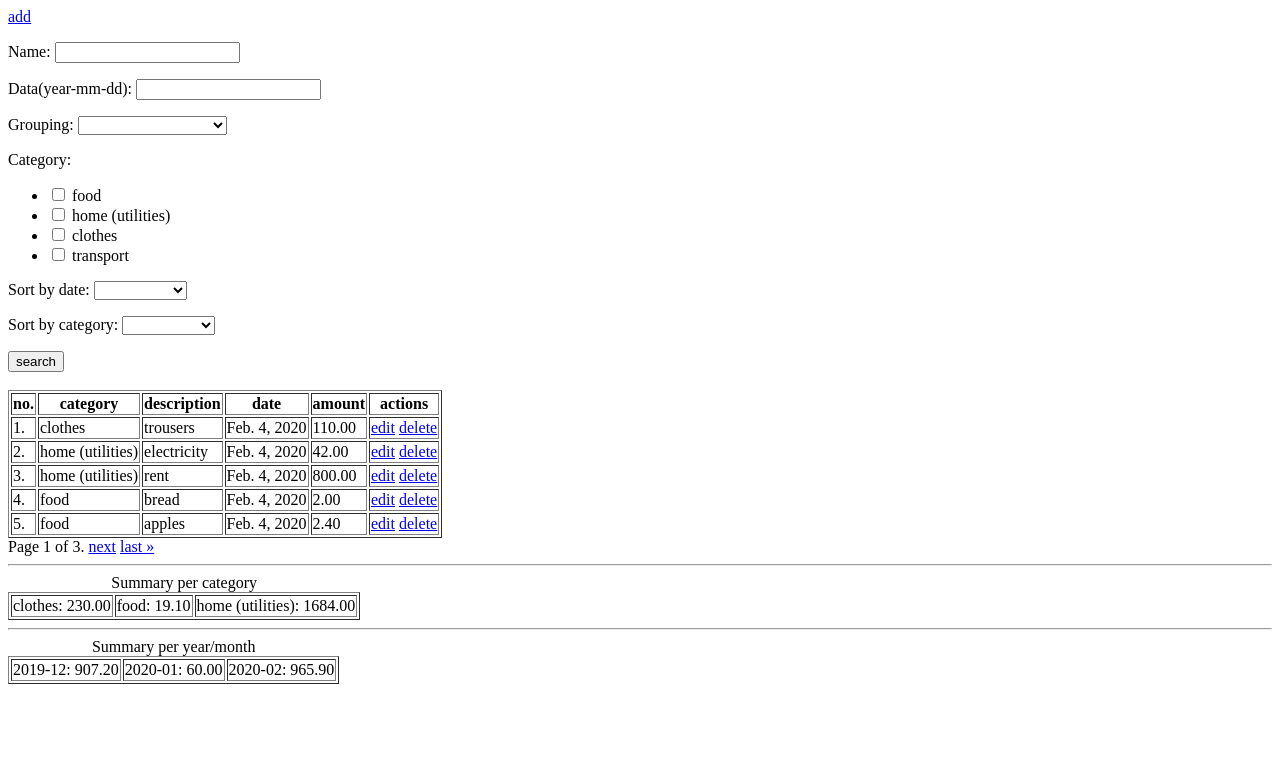
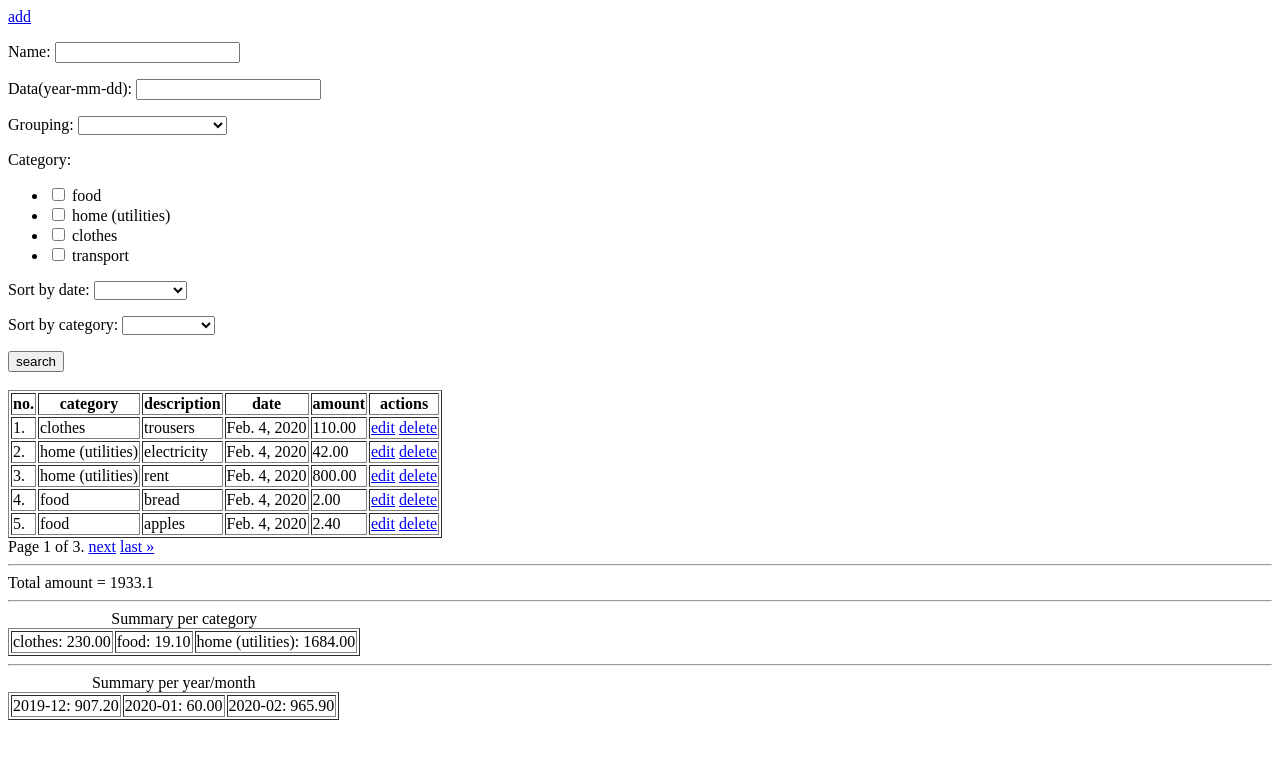
Before and after one commit to duk1edev/ansta_expenses, a Django app: page /expenses/expense/list/ in a window 1280 px wide. Shown: the top 759 px of the page. Run offline with Django 3.2, Linux system fonts and the light colour scheme; data comes from the database, SQL or seed files in the repository.

Commit message:
add counting total amount

```diff
--- a/expenses/reports.py
+++ b/expenses/reports.py
@@ -3,27 +3,33 @@ from collections import OrderedDict
 from django.db.models import Sum, Value
 from django.db.models.functions import TruncMonth
 from django.db.models.functions import Coalesce
+from .models import Expense
 
 
 def summary_per_category(queryset):
     return OrderedDict(sorted(
         queryset
-        .annotate(category_name=Coalesce('category__name', Value('-')))
-        .order_by()
-        .values('category_name')
-        .annotate(s=Sum('amount'))
-        .values_list('category_name', 's')
+            .annotate(category_name=Coalesce('category__name', Value('-')))
+            .order_by()
+            .values('category_name')
+            .annotate(s=Sum('amount'))
+            .values_list('category_name', 's')
     ))
 
 
 def summary_per_year_month(queryset):
     return OrderedDict(sorted(
         queryset
-        .annotate(
+            .annotate(
             year_month=TruncMonth('date'),
         )
-        .order_by()
-        .values('year_month')
-        .annotate(sum=Sum('amount'))
-        .values_list('year_month', 'sum')
+            .order_by()
+            .values('year_month')
+            .annotate(sum=Sum('amount'))
+            .values_list('year_month', 'sum')
     ))
+
+
+def total_amount():
+    all_amount = Expense.objects.aggregate(s=Sum('amount'))
+    return float(all_amount['s'])
--- a/expenses/templates/expenses/expense_list.html
+++ b/expenses/templates/expenses/expense_list.html
@@ -150,6 +150,8 @@
 
 {% include "_pagination.html" %}
 <hr>
+   Total amount = {{total_amount}}
+<hr>
 <table border="1">
   <caption>Summary per category</caption>
   <tr>
@@ -164,4 +166,5 @@
   </tr>
 </table>
 
+
 {% endblock %}
--- a/expenses/views.py
+++ b/expenses/views.py
@@ -2,7 +2,7 @@ from django.views.generic.list import ListView
 
 from .forms import ExpenseSearchForm
 from .models import Expense, Category
-from .reports import summary_per_category, summary_per_year_month
+from .reports import summary_per_category, summary_per_year_month, total_amount
 
 
 class ExpenseListView(ListView):
@@ -14,6 +14,7 @@ class ExpenseListView(ListView):
 
         form = ExpenseSearchForm(self.request.GET)
         if form.is_valid():
+            total_amount()
             name = form.cleaned_data.get('name', '').strip()
             if name:
                 queryset = queryset.filter(name__icontains=name)
@@ -44,19 +45,17 @@ class ExpenseListView(ListView):
             if sort_by_date == '2':
                 queryset = Expense.objects.order_by('-date')
 
-
             # TODO: ADD sorting by name of category
             sort_by_category = form.cleaned_data['sort_by_category']
             if sort_by_category == '1':
-                queryset  = Expense.objects.order_by('category__name')
+                queryset = Expense.objects.order_by('category__name')
             if sort_by_category == '2':
                 queryset = Expense.objects.order_by('-category__name')
-
-
 
         return super().get_context_data(
             form=form,
             object_list=queryset,
             summary_per_category=summary_per_category(queryset),
             summary_per_year_month=summary_per_year_month(queryset),
+            total_amount=total_amount(),
             **kwargs)
```
